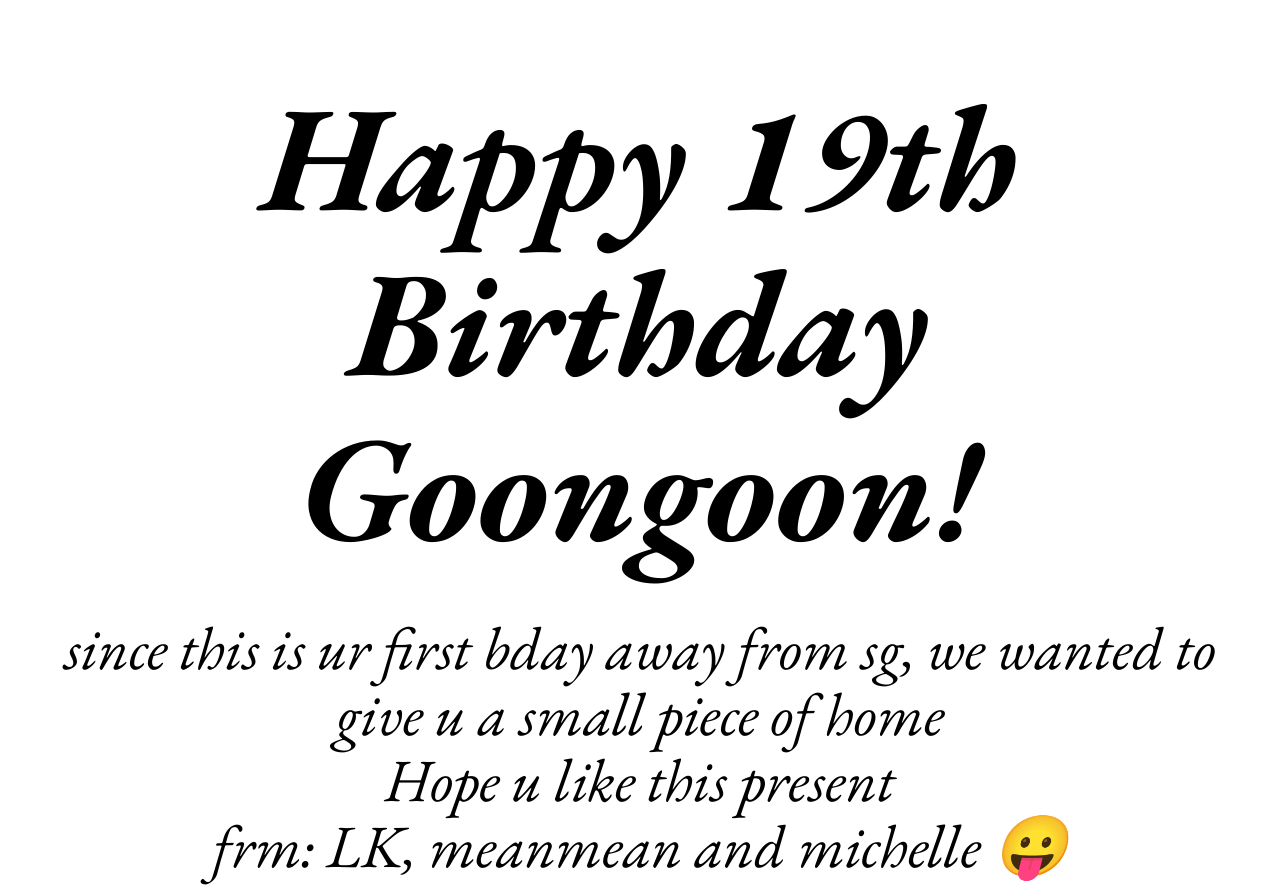
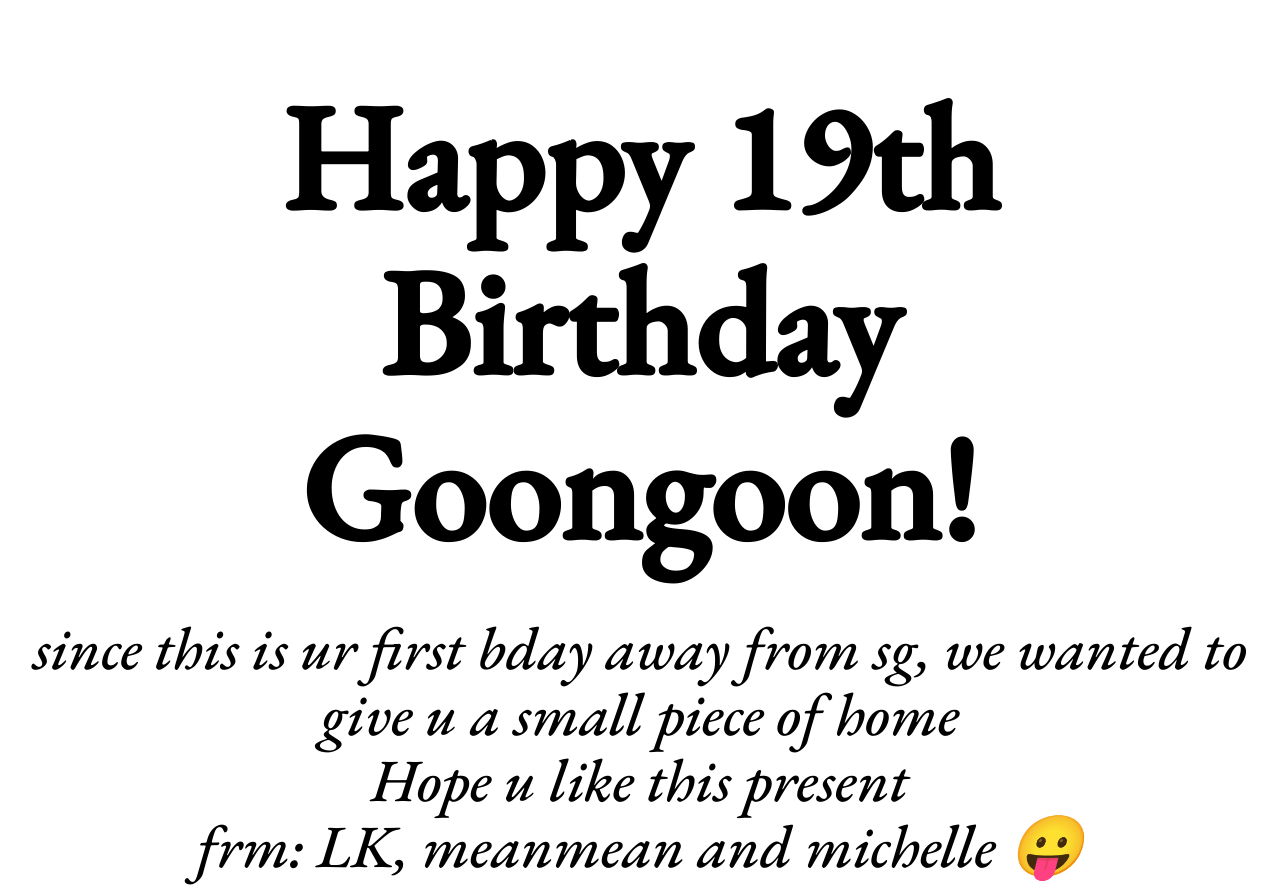
Before and after one commit to michellet4n/goons-bday, a plain HTML site: page index.html in a window 1280 px wide. Shown: the top 885 px of the page. Drawn offline with Linux system fonts and the light colour scheme.

Commit message:
Refactor font-face declarations and styles

```diff
--- a/styles2.css
+++ b/styles2.css
@@ -1,11 +1,15 @@
 @font-face {
   font-family: "EBGaramond";
   src: url("EBGaramond-VariableFont_wght.ttf") format("truetype");
+  font-weight:500;
+  font-style:normal;
 }
 
 @font-face {
   font-family: "EBGaramond";
   src: url("EBGaramond-Italic-VariableFont_wght.ttf") format("truetype");
+  font-weight:500;
+  font-style:italic;
 }
 
 * { box-sizing: border-box; }
```
